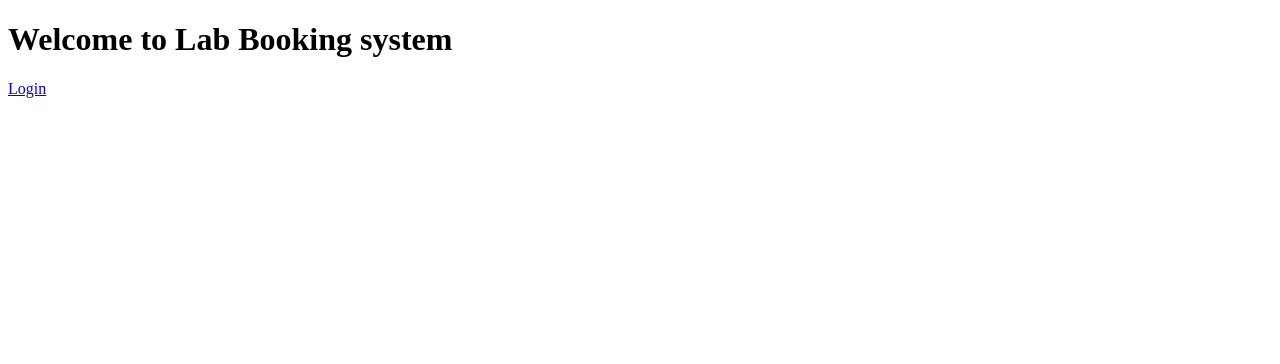
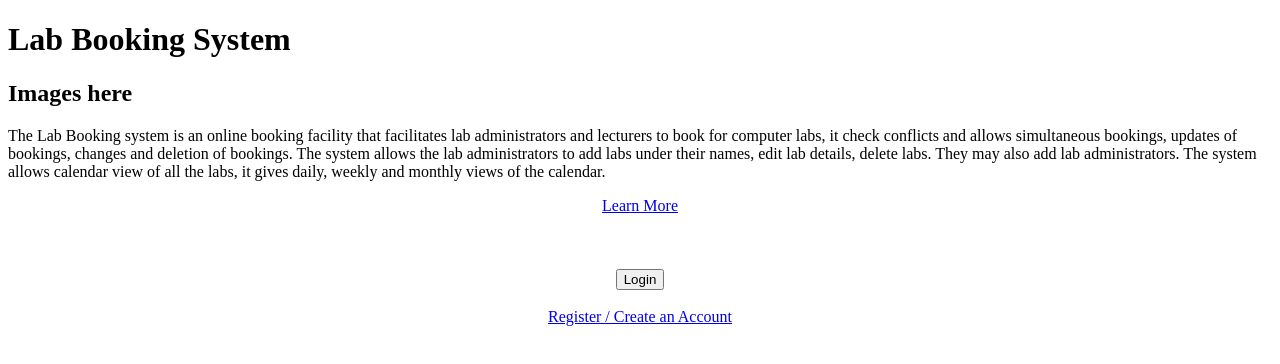
Before and after one commit to nyambeni/LBS-front, an Angular app: page /index in a window 1280 px wide. Before the commit this address led to /. Shown: the top 364 px of the page. Built offline with nearby package versions, Linux system fonts and the light colour scheme.

Commit message:
Index and Home page

```diff
--- a/src/app/app-routing.module.ts
+++ b/src/app/app-routing.module.ts
@@ -3,11 +3,15 @@ import { RouterModule, Routes } from '@angular/router';
 import { LoginComponent } from './login/login.component';
 import { RegisterComponent } from './register/register.component';
 import { ForgotPasswordComponent } from './forgot-password/forgot-password.component';
+import { HomeComponent } from './home/home.component';
+import { IndexComponent } from './index/index.component';
 
 const routes: Routes = [
   {path: 'login', component: LoginComponent},
   {path: 'register', component: RegisterComponent},
-  {path: 'forgot-password', component: ForgotPasswordComponent}
+  {path: 'forgot-password', component: ForgotPasswordComponent},
+  {path: 'home', component: HomeComponent},
+  {path: 'index', component: IndexComponent}
 ];
 
 @NgModule({
@@ -15,4 +19,5 @@ const routes: Routes = [
   exports: [RouterModule]
 })
 export class AppRoutingModule { }
-export const routingComponents = [LoginComponent, RegisterComponent, ForgotPasswordComponent]
+export const routingComponents = [LoginComponent, RegisterComponent,
+   ForgotPasswordComponent, HomeComponent, IndexComponent]
--- a/src/app/app.component.html
+++ b/src/app/app.component.html
@@ -1,5 +1,3 @@
 <!-- * * * * * * * * * * * * * * * * * * * * * * * * * * * * * * * -->
-<h1>Welcome to Lab Booking system</h1>
-<a target="target" routerLink="/login" routerLinkActive="active">Login</a>
 
 <router-outlet></router-outlet>
--- a/src/app/home/home.component.html
+++ b/src/app/home/home.component.html
@@ -1 +1,2 @@
+<h1>Welcome to Lab Booking system</h1>
 <p>home works!</p>
--- /dev/null
+++ b/src/app/index/index.component.html
@@ -0,0 +1,19 @@
+<h1>Lab Booking System</h1>
+<h2>Images here</h2>
+<p>The Lab Booking system is an online booking facility
+    that facilitates lab administrators and lecturers to
+    book for computer labs, it check conflicts and allows
+    simultaneous bookings, updates of bookings, changes and
+    deletion of bookings. The system allows the lab administrators
+    to add labs under their names, edit lab details, delete labs.
+    They may also add lab administrators. The system allows calendar
+     view of all the labs, it gives daily, weekly and monthly views
+     of the calendar.</p>
+<div style="text-align: center;">
+     <a href="https://ictsapps.uct.ac.za/lab_system/">Learn More</a>
+     <br><br><br><br>
+     <button type="submit">Login</button><br><br>
+     <a class="button" routerLink="/register" routerLinkActive="Activebutton">Register / Create an Account</a>
+
+
+</div>
--- /dev/null
+++ b/src/app/index/index.component.ts
@@ -0,0 +1,25 @@
+import { Component, OnInit } from '@angular/core';
+import { Router } from '@angular/router';
+import { HttpClient } from '@angular/common/http';
+import Swal from 'sweetalert2';
+
+
+@Component({
+  selector: 'app-index',
+  templateUrl: './index.component.html',
+  styleUrls: ['./index.component.css']
+})
+export class IndexComponent implements OnInit {
+
+  constructor(private http:HttpClient,private router: Router) { }
+
+  ngOnInit(): void {
+  }
+
+  onSubmit()
+  {
+    //navigate to the login page
+    this.router.navigate(['/login']);
+  }
+
+}
--- a/src/app/login/login.component.html
+++ b/src/app/login/login.component.html
@@ -1,3 +1,4 @@
+<h1>Lab Booking System</h1>
 <h2 style="text-align:center">Login</h2>
 <br>
 <form #userPost="ngForm" (ngSubmit)="onSubmit(userPost.value)" style="text-align: center;">
--- a/src/app/login/login.component.ts
+++ b/src/app/login/login.component.ts
@@ -44,7 +44,7 @@ export class LoginComponent implements OnInit {
                 'success'
               )
               //Navigate to the Home page
-              this.router.navigate(['']);
+              this.router.navigate(['/home']);
             }else{
 
               Swal.fire(
--- a/src/app/register/register.component.html
+++ b/src/app/register/register.component.html
@@ -1,3 +1,4 @@
+<h1>Lab Booking System</h1>
 <h2 style="text-align:center">Registration</h2>
     <br>
     <form #userPost="ngForm" (ngSubmit)="onSubmit(userPost.value)" style="text-align: center;">
```
Also changed, not shown: src/app/app.module.ts (+15 -2 lines), src/app/index/index.component.css (added), 1 other file (tests, documents, lock files or other folders).
